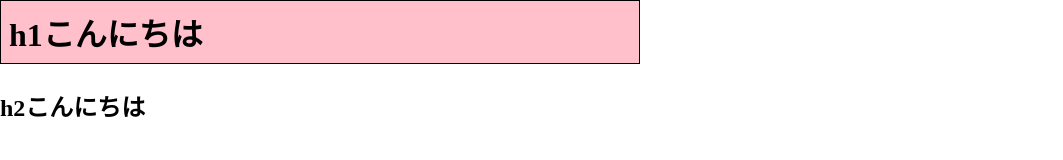
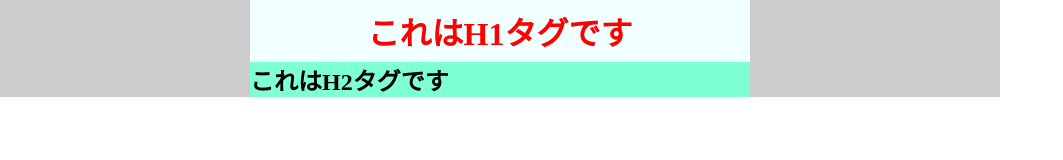
Before and after one commit to tsuyoshiuchida/html, a plain HTML site: page index.html in a window 1280 px wide. Shown: the whole page, without its empty margins (0-1063 px from the left). Drawn offline with Linux system fonts and the light colour scheme; some packages are replaced by stand-ins of ours.

Commit message:
fix: 中央寄修正

```diff
--- a/css/style.css
+++ b/css/style.css
@@ -1,13 +1,20 @@
-@charset "utf-8";
-body {
-  max-width: 1920px;
+.container {
+  width: 1000px;
+  background-color: #ccc;
 }
 
 h1 {
-  width: calc(1920px / 3);
-  background-color: pink;
-  margin-bottom: 24px;
-  border: 1px solid black;
+  width: 500px;
+  background-color: azure;
+  font-size: 32px;
+  color: red;
   padding: 8px;
-  text-align: left;
+  text-align: center;
+  margin: 0 auto;
 }
+
+h2 {
+  width: 500px;
+  margin: 0 auto;
+  background-color: aquamarine;
+}
--- a/index.html
+++ b/index.html
@@ -9,7 +9,10 @@
     <link rel="stylesheet" href="css/style.css" />
   </head>
   <body>
-    <h1>h1こんにちは</h1>
-    <h2>h2こんにちは</h2>
+    <div class="container">
+      <h1>これはH1タグです</h1>
+      <h2>これはH2タグです</h2>
+    </div>
+
   </body>
 </html>
```
